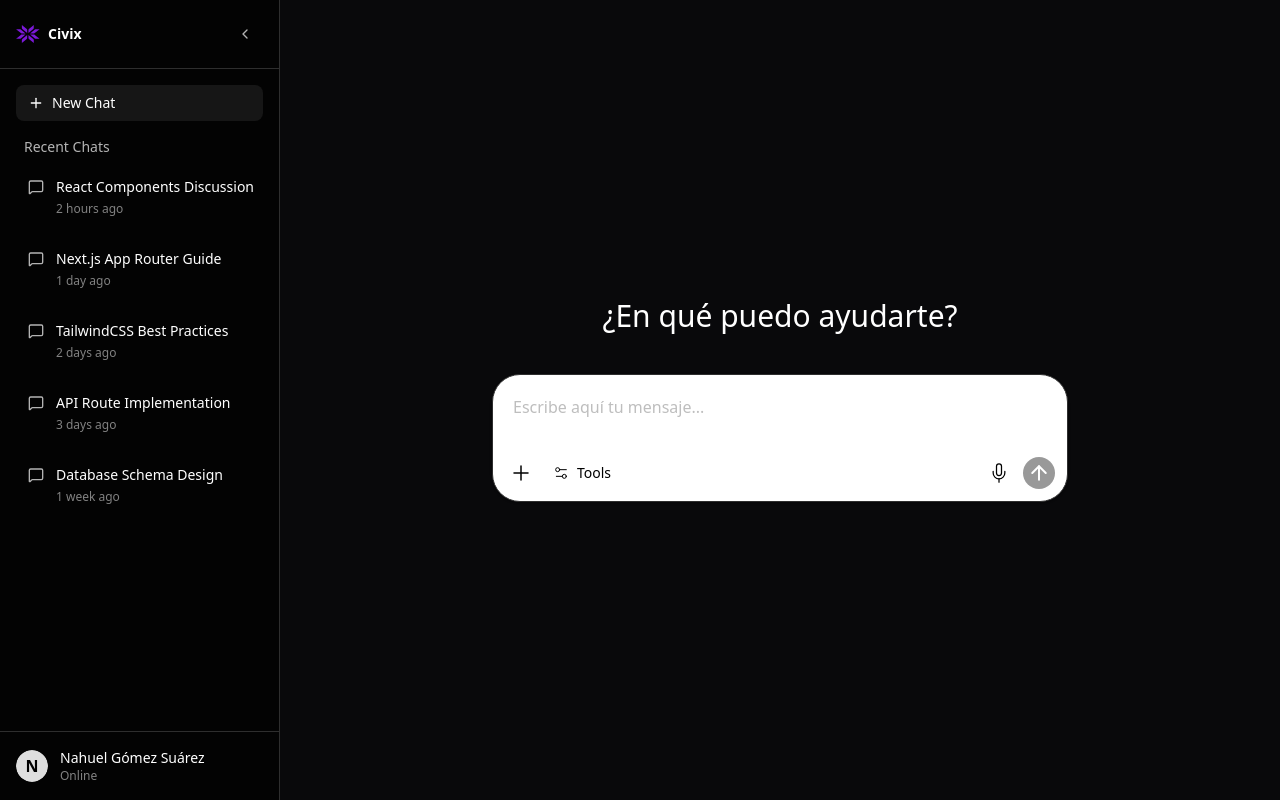
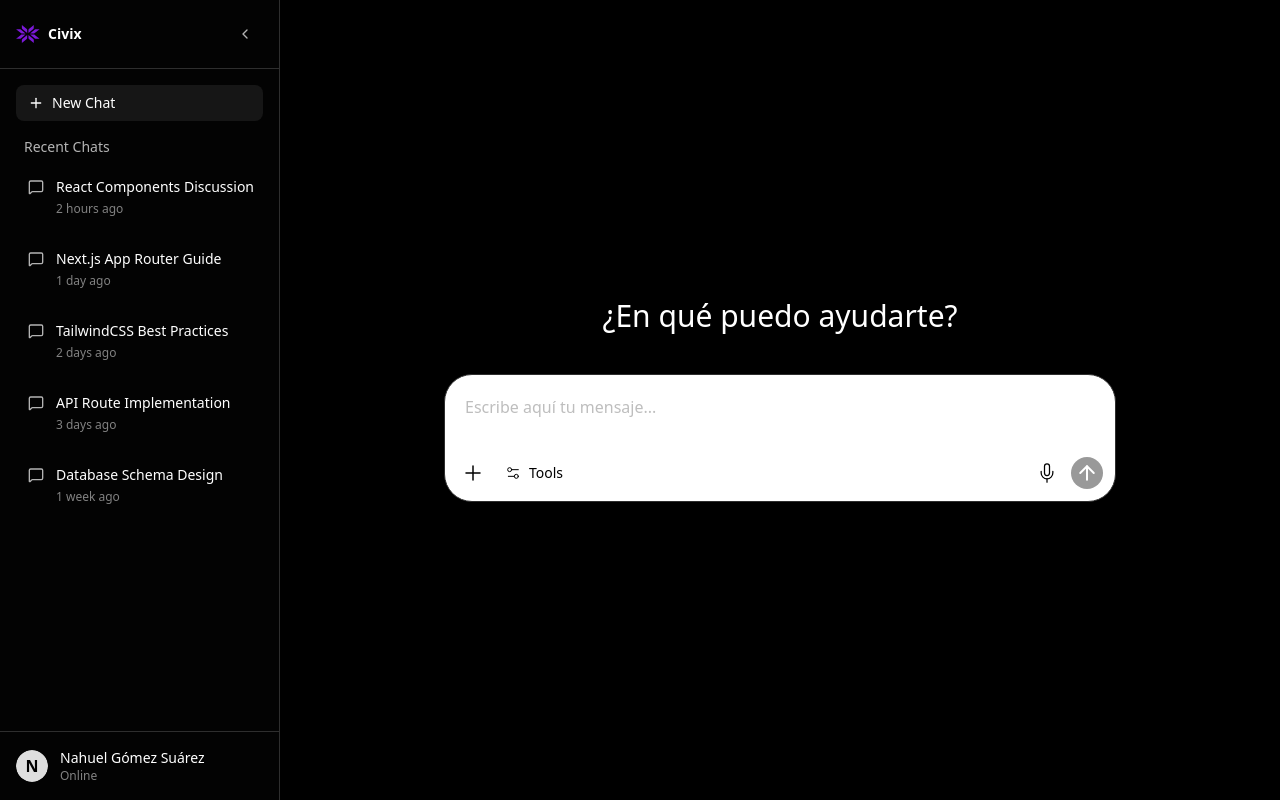
Before and after one commit to nahugomez/n8n-nextjs-poc, a Next.js app: page / in a window 1280 px wide. Built offline with nearby package versions, Linux system fonts and the light colour scheme.

Commit message:
feat: implement chat interface with message history and loading states

```diff
--- a/src/app/page.tsx
+++ b/src/app/page.tsx
@@ -1,14 +1,89 @@
+"use client";
+
+import { useState, useEffect } from "react";
 import { PromptBox } from "@/components/prompt-input/prompt-input";
+import { ChatBubble, ChatBubbleMessage, ChatBubbleAvatar } from "@/components/chat-bubble/chat-bubble";
+import { MessageLoading } from "@/components/chat-bubble/message-loading";
+
+interface Message {
+  id: string;
+  content: string;
+  isUser: boolean;
+  isLoading?: boolean;
+}
 
 export default function Home() {
+  const [messages, setMessages] = useState<Message[]>([]);
+
+  const handleSendMessage = (content: string) => {
+    const userMessage: Message = {
+      id: Date.now().toString(),
+      content,
+      isUser: true
+    };
+
+    setMessages(prev => [...prev, userMessage]);
+
+    const loadingMessage: Message = {
+      id: 'loading-' + Date.now(),
+      content: '',
+      isUser: false,
+      isLoading: true
+    };
+    setMessages(prev => [...prev, loadingMessage]);
+
+    setTimeout(() => {
+      setMessages(prev => prev.filter(msg => !msg.isLoading));
+
+      const aiMessage: Message = {
+        id: Date.now().toString(),
+        content: "¡Hola! ¿En qué puedo ayudarte hoy?",
+        isUser: false
+      };
+      setMessages(prev => [...prev, aiMessage]);
+    }, 1500);
+  };
+
   return (
-    <div className="flex flex-col justify-center items-center w-full h-screen">
-      <div className="flex flex-col gap-10 w-full max-w-xl">
-          <p className="text-3xl text-center text-white">
-            ¿En qué puedo ayudarte?
-        </p>
-          <PromptBox />
-      </div>
+    <div className="flex flex-col w-full h-screen bg-background">
+      {messages.length > 0 ? (
+        <>
+          <div className="flex-1 overflow-y-auto p-4">
+            <div className="max-w-2xl mx-auto space-y-4">
+              {messages.map((message) => (
+                <ChatBubble key={message.id} variant={message.isUser ? "sent" : "received"}>
+                  {!message.isUser && (
+                    <ChatBubbleAvatar fallback="AI" />
+                  )}
+                  <ChatBubbleMessage
+                    variant={message.isUser ? "sent" : "received"}
+                    isLoading={message.isLoading}
+                  >
+                    {message.isLoading ? null : message.content}
+                  </ChatBubbleMessage>
+                  {message.isUser && (
+                    <ChatBubbleAvatar fallback="Tú" />
+                  )}
+                </ChatBubble>
+              ))}
+            </div>
+          </div>
+          <div className="p-4 border-t">
+            <div className="max-w-2xl mx-auto">
+              <PromptBox onSubmit={handleSendMessage} />
+            </div>
+          </div>
+        </>
+      ) : (
+        <div className="flex-1 flex flex-col items-center justify-center p-4">
+          <div className="max-w-2xl w-full text-center">
+            <p className="text-3xl text-foreground mb-10">
+              ¿En qué puedo ayudarte?
+            </p>
+            <PromptBox onSubmit={handleSendMessage} />
+          </div>
+        </div>
+      )}
     </div>
   );
 }
--- a/src/components/prompt-input/prompt-input.tsx
+++ b/src/components/prompt-input/prompt-input.tsx
@@ -42,8 +42,12 @@ const MicIcon = (props: React.SVGProps<SVGSVGElement>) => ( <svg width="24" heig
 const toolsList = [ { id: 'createImage', name: 'Create an image', shortName: 'Image', icon: PaintBrushIcon }, { id: 'searchWeb', name: 'Search the web', shortName: 'Search', icon: GlobeIcon }, { id: 'writeCode', name: 'Write or code', shortName: 'Write', icon: PencilIcon }, { id: 'deepResearch', name: 'Run deep research', shortName: 'Deep Search', icon: TelescopeIcon, extra: '5 left' }, { id: 'thinkLonger', name: 'Think for longer', shortName: 'Think', icon: LightbulbIcon }, ];
 
 // --- The Final, Self-Contained PromptBox Component ---
-export const PromptBox = React.forwardRef<HTMLTextAreaElement, React.TextareaHTMLAttributes<HTMLTextAreaElement>>(
-  ({ className, ...props }, ref) => {
+interface PromptBoxProps extends React.TextareaHTMLAttributes<HTMLTextAreaElement> {
+  onSubmit?: (message: string) => void;
+}
+
+export const PromptBox = React.forwardRef<HTMLTextAreaElement, PromptBoxProps>(
+  ({ className, onSubmit, ...props }, ref) => {
     // ... all state and handlers are unchanged ...
     const internalTextareaRef = React.useRef<HTMLTextAreaElement>(null);
     const fileInputRef = React.useRef<HTMLInputElement>(null);
@@ -55,20 +59,37 @@ export const PromptBox = React.forwardRef<HTMLTextAreaElement, React.TextareaHTM
     React.useImperativeHandle(ref, () => internalTextareaRef.current!, []);
     React.useLayoutEffect(() => { const textarea = internalTextareaRef.current; if (textarea) { textarea.style.height = "auto"; const newHeight = Math.min(textarea.scrollHeight, 200); textarea.style.height = `${newHeight}px`; } }, [value]);
     const handleInputChange = (e: React.ChangeEvent<HTMLTextAreaElement>) => { setValue(e.target.value); if (props.onChange) props.onChange(e); };
+
+    const handleKeyDown = (e: React.KeyboardEvent<HTMLTextAreaElement>) => {
+      if (e.key === 'Enter' && !e.shiftKey) {
+        e.preventDefault();
+        handleSubmit(e);
+      }
+    };
     const handlePlusClick = () => { fileInputRef.current?.click(); };
     const handleFileChange = (event: React.ChangeEvent<HTMLInputElement>) => { const file = event.target.files?.[0]; if (file && file.type.startsWith("image/")) { const reader = new FileReader(); reader.onloadend = () => { setImagePreview(reader.result as string); }; reader.readAsDataURL(file); } event.target.value = ""; };
     const handleRemoveImage = (e: React.MouseEvent<HTMLButtonElement>) => { e.stopPropagation(); setImagePreview(null); if(fileInputRef.current) { fileInputRef.current.value = ""; } };
+
+    const handleSubmit = (e: React.FormEvent) => {
+      e.preventDefault();
+      if (value.trim() && onSubmit) {
+        onSubmit(value.trim());
+        setValue("");
+        setImagePreview(null);
+      }
+    };
+
     const hasValue = value.trim().length > 0 || imagePreview;
     const activeTool = selectedTool ? toolsList.find(t => t.id === selectedTool) : null;
     const ActiveToolIcon = activeTool?.icon;
 
     return (
-      <div className={cn("flex flex-col p-2 bg-white border shadow-sm transition-colors cursor-text rounded-[28px]", className)}>
+      <form onSubmit={handleSubmit} className={cn("flex flex-col p-2 bg-white border shadow-sm transition-colors cursor-text rounded-[28px]", className)}>
         <input type="file" ref={fileInputRef} onChange={handleFileChange} className="hidden" accept="image/*"/>
 
         {imagePreview && ( <Dialog open={isImageDialogOpen} onOpenChange={setIsImageDialogOpen}> <div className="relative mb-1 w-fit rounded-[1rem] px-1 pt-1"> <button type="button" className="transition-transform" onClick={() => setIsImageDialogOpen(true)}> <img src={imagePreview} alt="Image preview" className="h-14.5 w-14.5 rounded-[1rem]" /> </button> <button onClick={handleRemoveImage} className="flex absolute top-2 right-2 z-10 justify-center items-center w-4 h-4 text-black rounded-full transition-colors bg-white/50 hover:bg-accent" aria-label="Remove image"> <XIcon className="w-4 h-4" /> </button> </div> <DialogContent> <img src={imagePreview} alt="Full size preview" className="w-full max-h-[95vh] object-contain rounded-[24px]" /> </DialogContent> </Dialog> )}
 
-        <textarea ref={internalTextareaRef} rows={1} value={value} onChange={handleInputChange} placeholder="Escribe aquí tu mensaje..." className="p-3 w-full text-black bg-transparent border-0 resize-none custom-scrollbar placeholder:text-muted-foreground focus:ring-0 focus-visible:outline-none min-h-12" {...props} />
+        <textarea ref={internalTextareaRef} rows={1} value={value} onChange={handleInputChange} onKeyDown={handleKeyDown} placeholder="Escribe aquí tu mensaje..." className="p-3 w-full text-black bg-transparent border-0 resize-none custom-scrollbar placeholder:text-muted-foreground focus:ring-0 focus-visible:outline-none min-h-12" {...props} />
 
         <div className="mt-0.5 p-1 pt-0">
           <TooltipProvider delayDuration={100}>
@@ -130,7 +151,7 @@ export const PromptBox = React.forwardRef<HTMLTextAreaElement, React.TextareaHTM
             </div>
           </TooltipProvider>
         </div>
-      </div>
+      </form>
     );
   }
 );
```
